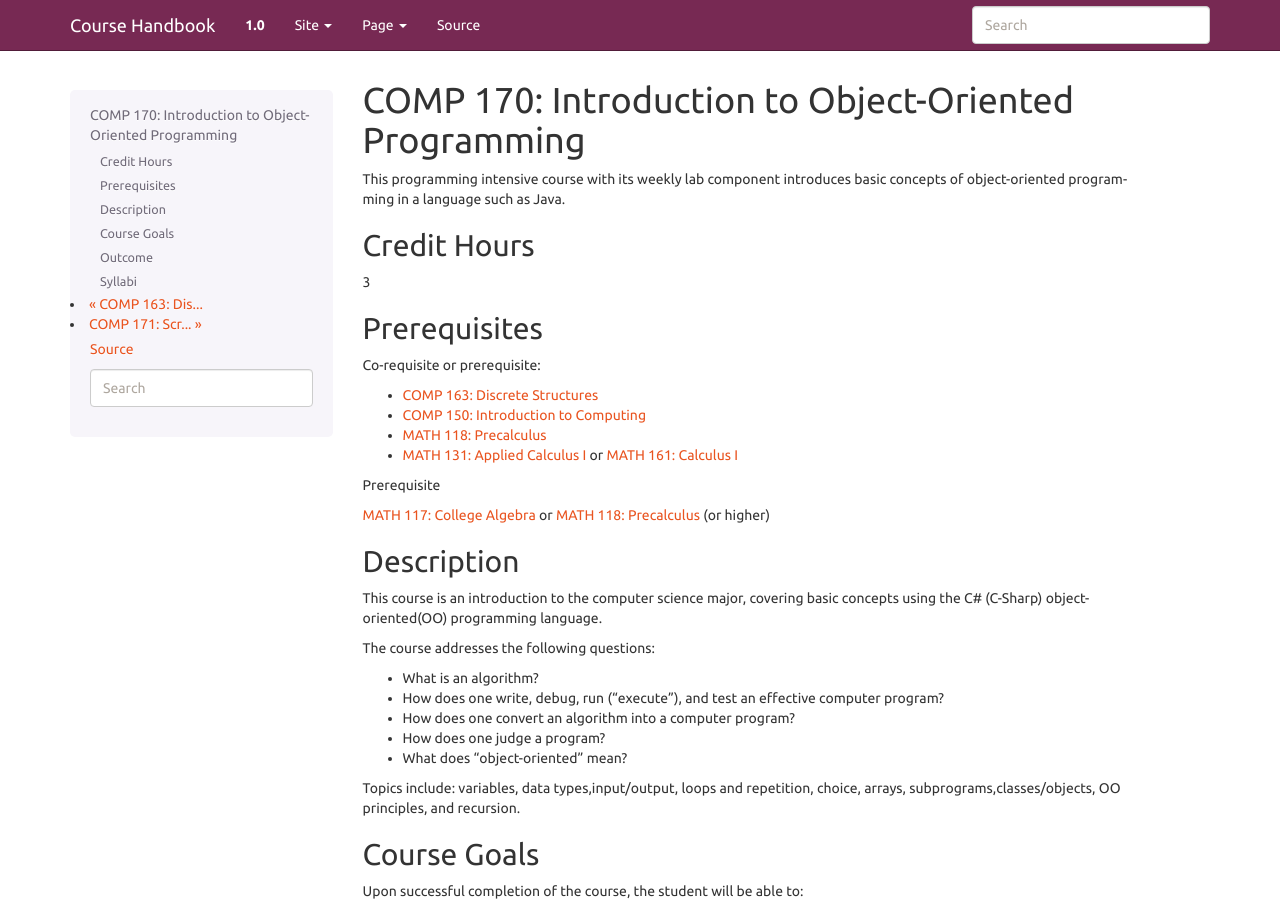
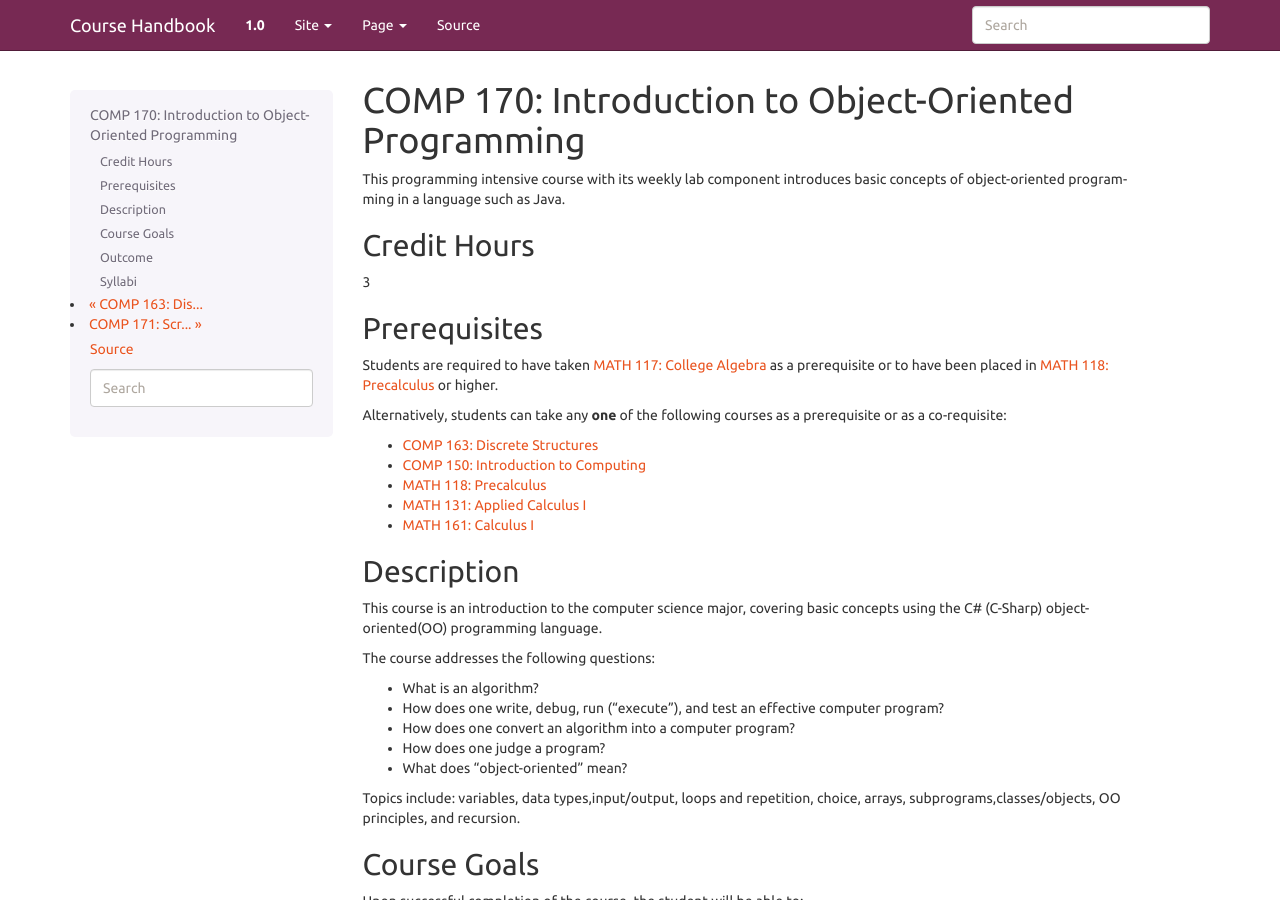
Before and after one commit to kyang5/coursedescriptions, a Sphinx documentation site: the page built from source/comp170.rst, in a window 1280 px wide and 900 px high. Built offline with Sphinx 7.4.7, drawn with Linux system fonts in a browser that asks for light colours.

Commit message:
fixed prereqs on comp170

```diff
--- a/source/comp170.rst
+++ b/source/comp170.rst
@@ -11,17 +11,15 @@ Credit Hours
 Prerequisites
 ------------------------------
 
-Co-requisite or prerequisite:
+Students are required to have taken |math117| as a prerequisite or to have been placed in |math118| or higher.
+
+Alternatively, students can take any **one** of the following courses as a prerequisite or as a co-requisite:
 
 - :doc:`comp163`
 - :doc:`comp150`
 - |math118|
-- |math131| or |math161|
-
-Prerequisite
-
-|math117| or |math118| (or higher)
-
+- |math131|
+- |math161|
 
 Description
 --------------------
```
